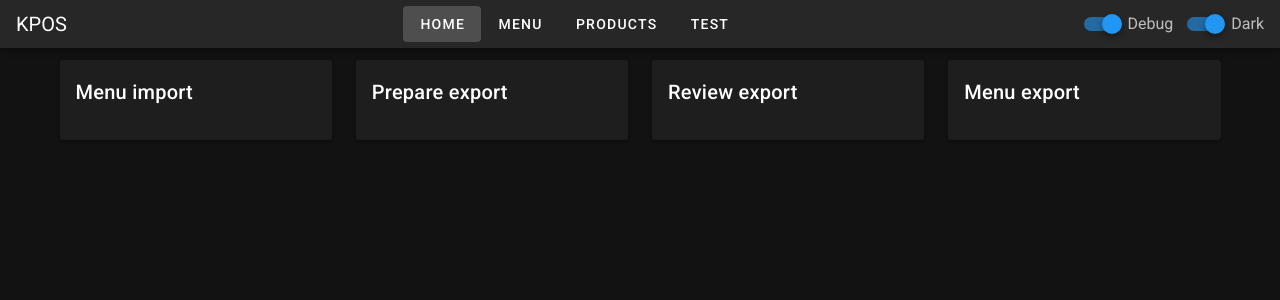
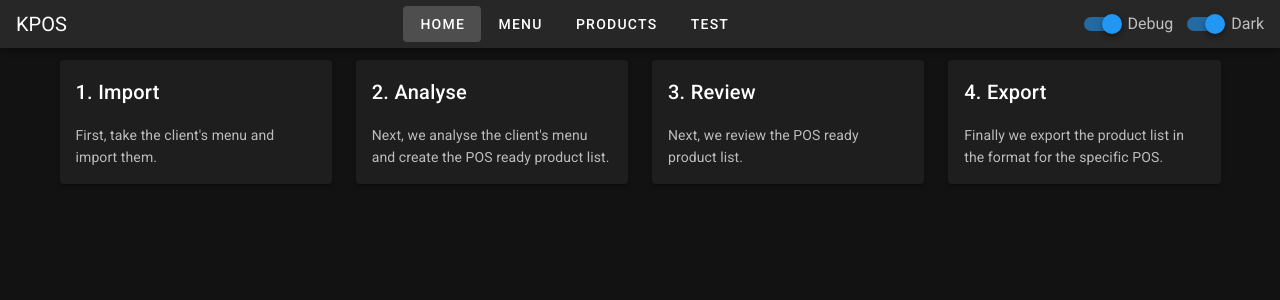
Before and after one commit to preginald/kpos, a Vue app: page / in a window 1280 px wide. Shown: the top 300 px of the page. Built offline with nearby package versions, Linux system fonts and the light colour scheme.

Commit message:
add step number and content

```diff
--- a/src/views/Home.vue
+++ b/src/views/Home.vue
@@ -1,10 +1,10 @@
 <template>
   <v-container>
     <v-row>
-      <v-col v-for="step in steps" :key="step.name" cols="12" sm="3">
+      <v-col v-for="(step, i) in steps" :key="i" cols="12" sm="3">
         <v-card>
-          <v-card-title> {{ step.name }}</v-card-title>
-          <v-card-text> </v-card-text>
+          <v-card-title> {{ i + 1 }}. {{ step.name }}</v-card-title>
+          <v-card-text> {{ step.content }} </v-card-text>
         </v-card>
       </v-col>
     </v-row>
@@ -17,16 +17,22 @@ export default {
   data: () => ({
     steps: [
       {
-        name: "Menu import",
+        name: "Import",
+        content: "First, take the client's menu and import them.",
       },
       {
-        name: "Prepare export",
+        name: "Analyse",
+        content:
+          "Next, we analyse the client's menu and create the POS ready product list.",
       },
       {
-        name: "Review export",
+        name: "Review",
+        content: "Next, we review the POS ready product list.",
       },
       {
-        name: "Menu export",
+        name: "Export",
+        content:
+          "Finally we export the product list in the format for the specific POS.",
       },
     ],
   }),
```
